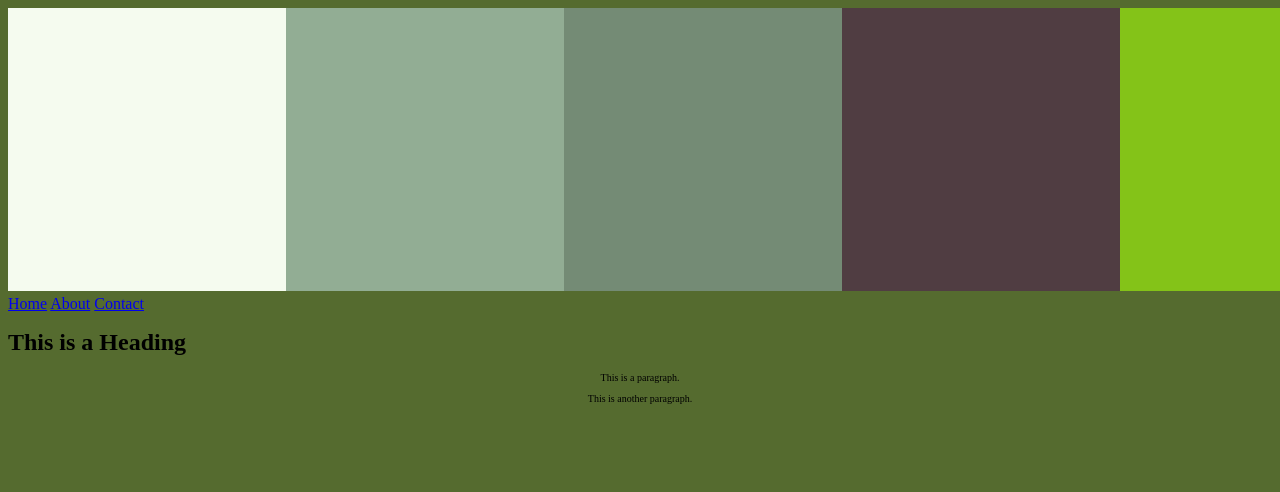
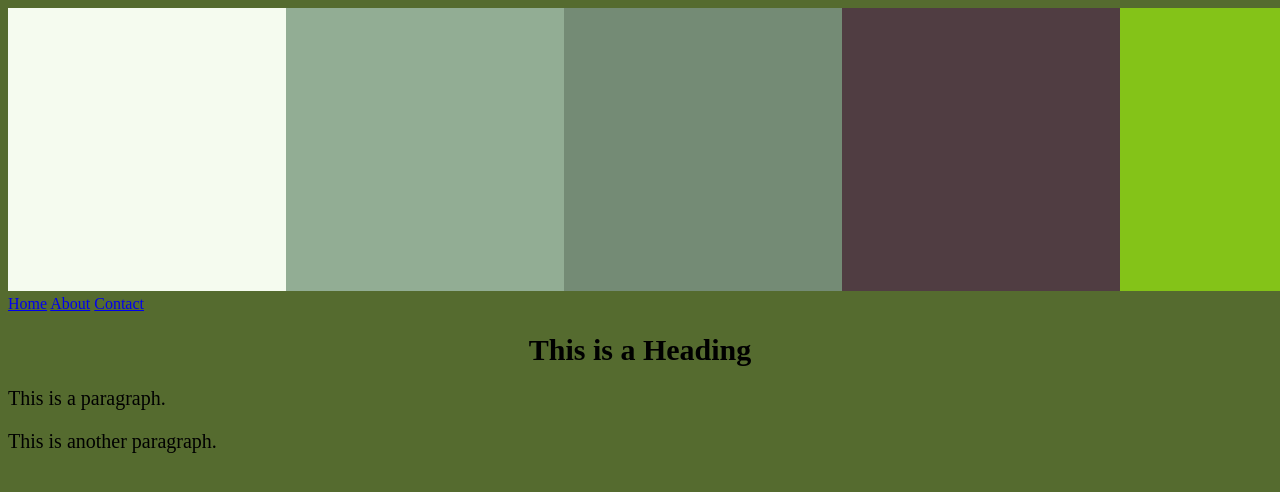
Before and after one commit to kuulaalo/Portfolio, a plain HTML site: page index.html in a window 1280 px wide. Shown: the top 492 px of the page. Drawn offline with Linux system fonts and the light colour scheme.

Commit message:
Edit stylesheet

```diff
--- a/stylesheet.css
+++ b/stylesheet.css
@@ -1,7 +1,8 @@
 h1 {color: black;
-    font-size: 24px;}
+    font-size: 30px;
+    text-align:center;}
 p{color:black;
-    font-size: 10px;
-    text-align:center;}
+    font-size: 20px;
+    text-align:left;}
 body { background-color:darkolivegreen;
       }
```
